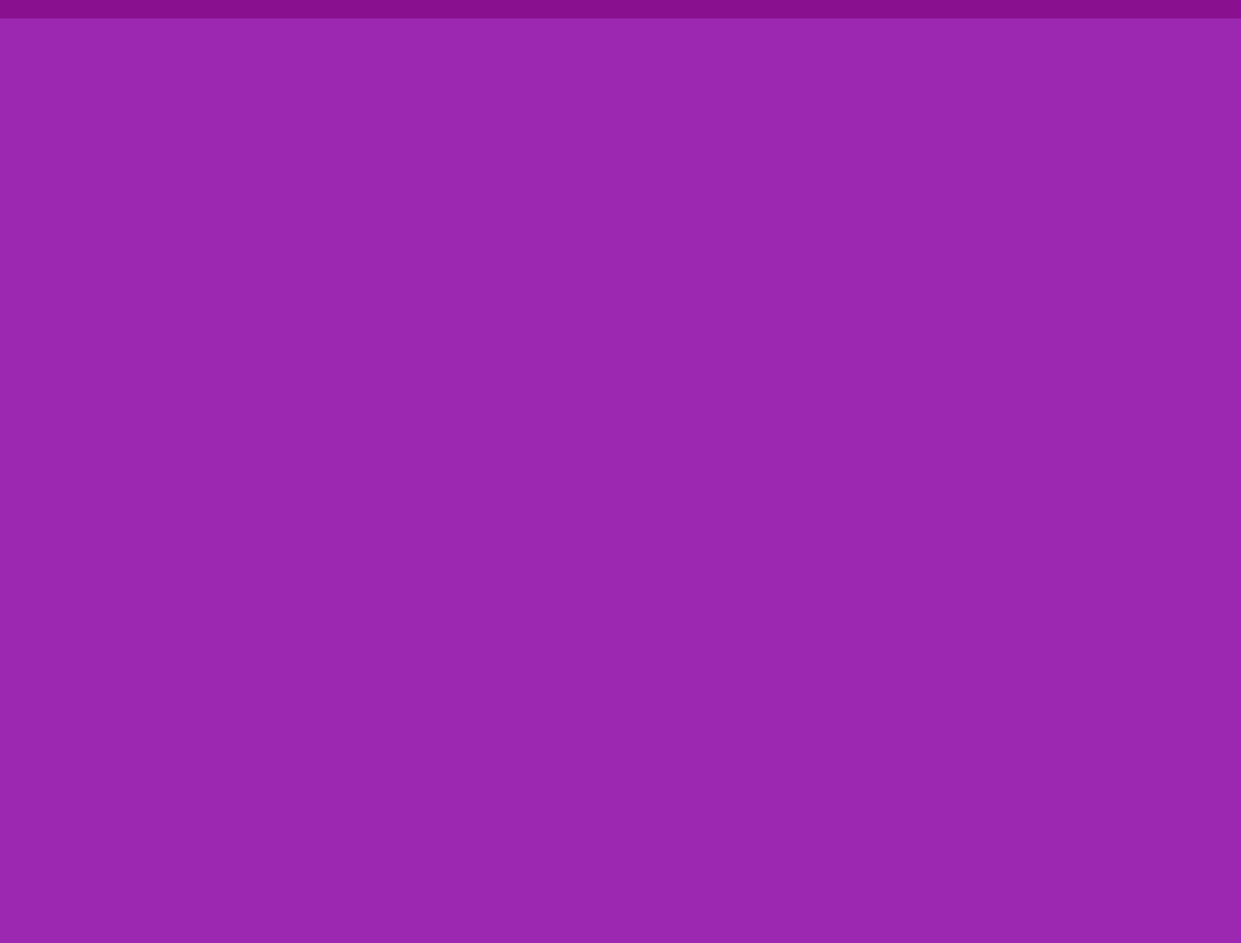
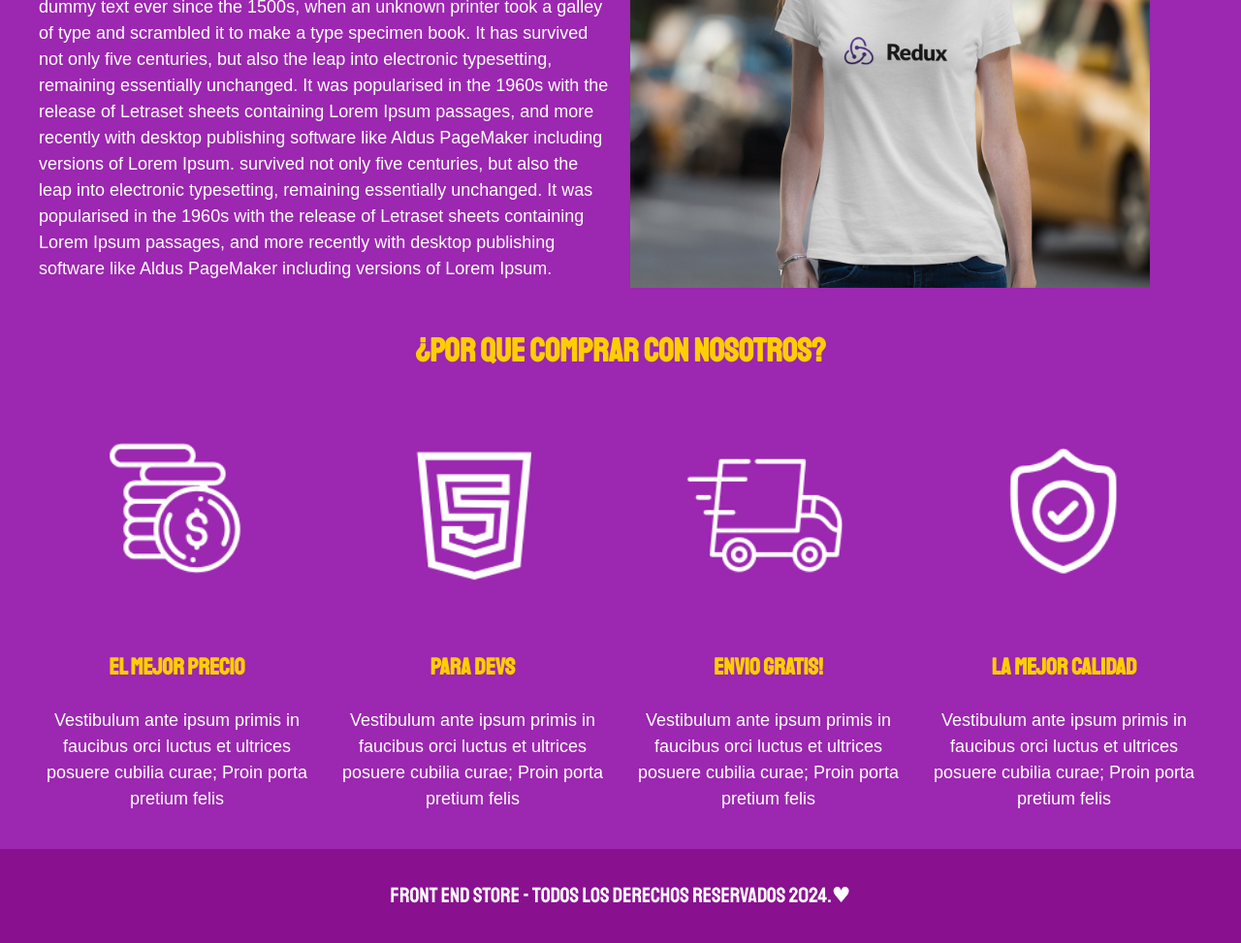
Before and after one commit to AlmironJoel/tienda-de-remeras, a plain HTML site: page nosotros.html in a window 1280 px wide. Shown: the part 427-1400 px from the top of the page at 97% size. Before the commit the page ends 800 px from the top, so only its background shows below. Drawn offline with Linux system fonts and the light colour scheme.

Commit message:
nosotros

```diff
--- a/css/style.css
+++ b/css/style.css
@@ -168,3 +168,49 @@ h3{
         grid-column: 2 / 4;
     }
 }
+
+/*Nosotros*/
+
+.nosotros{
+    display: grid;
+}
+
+.nosotros__img{
+    grid-row: 1/2;
+    width: 100%;
+}
+@media (min-width: 768px) {
+  .nosotros__img{
+    grid-column: 2/3;
+  }
+}
+
+@media (min-width: 768px) {
+  .nosotros{
+    grid-template-columns: repeat(2,1fr);
+    gap: 0 2rem;
+  }
+}
+
+/*Bloques*/
+.bloques{
+    display: grid;
+    grid-template-columns: repeat(2,minmax(0, 1fr) );
+    gap: 2rem;
+}
+@media (min-width: 768px) {
+  .bloques{
+    grid-template-columns: repeat(4, 1fr);
+  }
+}
+.bloque{
+    text-align: center;
+}
+.bloque__imagen{
+    width: 100%;
+}
+.bloque__titulo{
+    font-family: var(--fuentePrincipal);
+}
+.bloque__parrafo{
+}
--- a/nosotros.html
+++ b/nosotros.html
@@ -32,8 +32,62 @@
     </nav>
 
     <main class="contenedor">
-        <h1>Nosotros</h1>
+        <h1>Sobre Nosotros</h1>
+
+        <div class="nosotros">
+            <p class="nosotros__contenido">
+                What is Lorem Ipsum?
+                Lorem Ipsum is simply dummy text of the printing and typesetting industry. Lorem Ipsum has been the industry's standard dummy text ever since the 1500s, when an unknown printer took a galley of type and scrambled it to make a type specimen book. It has survived not only five centuries, but also the leap into electronic typesetting, remaining essentially unchanged. It was popularised in the 1960s with the release of Letraset sheets containing Lorem Ipsum passages, and more recently with desktop publishing software like Aldus PageMaker including versions of Lorem Ipsum.
+                survived not only five centuries, but also the leap into electronic typesetting, remaining essentially unchanged. It was popularised in the 1960s with the release of Letraset sheets containing Lorem Ipsum passages, and more recently with desktop publishing software like Aldus PageMaker including versions of Lorem Ipsum.
+            </p>
+
+            <div class="nosotros__img">
+                <img src="/img/nosotros.jpg" alt="imagen">
+            </div>
+        </div>
     </main>
+
+    <section class="contenedor comprar">
+        <h2 class="comprar__titulo">
+            ¿Por que comprar con nosotros?
+        </h2>
+
+        <div class="bloques">
+            <div class="bloque">
+                <img class="bloque__imagen" src="/img/icono_1.png" alt="por que comprar">
+                <h3 class="bloque__titulo">El mejor precio</h3>
+                <p class="bloque__parrafo">
+                    Vestibulum ante ipsum primis in faucibus orci luctus et ultrices posuere cubilia curae; Proin porta pretium felis
+                </p>
+            </div><!-- bloque -->
+
+            <div class="bloque">
+                <img class="bloque__imagen" src="/img/icono_2.png" alt="por que comprar">
+                <h3 class="bloque__titulo">Para devs</h3>
+                <p class="bloque__parrafo">
+                    Vestibulum ante ipsum primis in faucibus orci luctus et ultrices posuere cubilia curae; Proin porta pretium felis
+                </p>
+            </div><!-- bloque -->
+
+            <div class="bloque">
+                <img class="bloque__imagen" src="/img/icono_3.png" alt="por que comprar">
+                <h3 class="bloque__titulo">Envio gratis!</h3>
+                <p class="bloque__parrafo">
+                    Vestibulum ante ipsum primis in faucibus orci luctus et ultrices posuere cubilia curae; Proin porta pretium felis
+                </p>
+            </div><!-- bloque -->
+
+            <div class="bloque">
+                <img class="bloque__imagen" src="/img/icono_4.png" alt="por que comprar">
+                <h3 class="bloque__titulo">La mejor calidad</h3>
+                <p class="bloque__parrafo">
+                    Vestibulum ante ipsum primis in faucibus orci luctus et ultrices posuere cubilia curae; Proin porta pretium felis
+                </p>
+            </div><!-- bloque -->
+
+        </div><!-- bloques -->
+
+    </section>
 
     <footer class="footer">
         <p class="footer__texto" > Front End Store - todos los derechos reservados 2024.♥</p>
```
